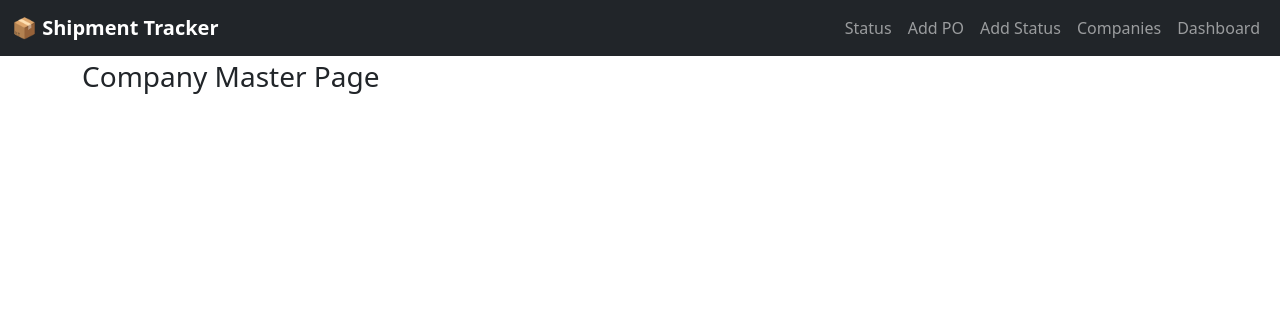
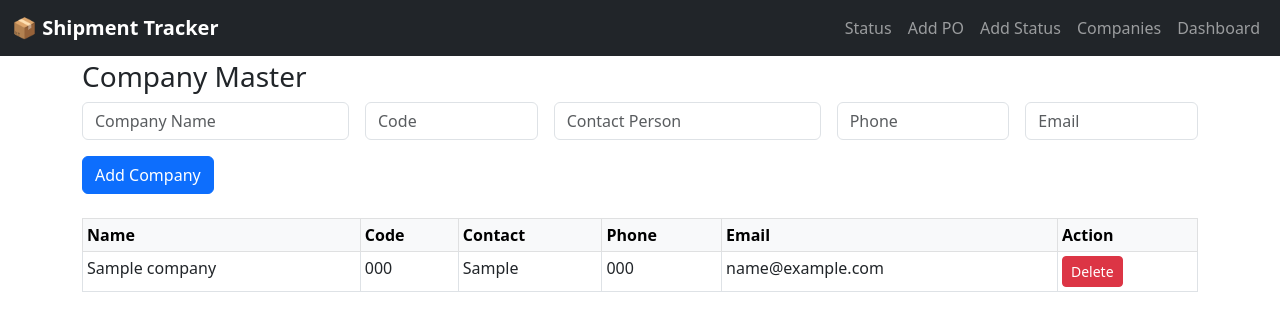
Before and after one commit to Solutionsnextwave/shipment-tracker, a Flask app: template templates/companies.html in a window 1280 px wide. Shown: the top 331 px of the page. Run offline with Flask 3, Linux system fonts and the light colour scheme; the template is opened without the code that fills it: most values are stand-ins (such as "Sample title", 1, 10 or a date in 2020).

Commit message:
Add files via upload

```diff
--- a/templates/companies.html
+++ b/templates/companies.html
@@ -1 +1,31 @@
-{% extends 'layout.html' %}{% block content %}<h3>Company Master Page</h3>{% endblock %}
+
+{% extends 'layout.html' %}
+{% block content %}
+<h3>Company Master</h3>
+<form method="POST" class="row g-3 mb-4">
+  <div class="col-md-3"><input type="text" name="name" placeholder="Company Name" class="form-control" required></div>
+  <div class="col-md-2"><input type="text" name="code" placeholder="Code" class="form-control"></div>
+  <div class="col-md-3"><input type="text" name="contact_person" placeholder="Contact Person" class="form-control"></div>
+  <div class="col-md-2"><input type="text" name="phone" placeholder="Phone" class="form-control"></div>
+  <div class="col-md-2"><input type="email" name="email" placeholder="Email" class="form-control"></div>
+  <div class="col-md-12"><button class="btn btn-primary">Add Company</button></div>
+</form>
+
+<table class="table table-bordered table-sm">
+  <thead class="table-light">
+    <tr><th>Name</th><th>Code</th><th>Contact</th><th>Phone</th><th>Email</th><th>Action</th></tr>
+  </thead>
+  <tbody>
+    {% for c in companies %}
+    <tr>
+      <td>{{ c.name }}</td>
+      <td>{{ c.code }}</td>
+      <td>{{ c.contact_person }}</td>
+      <td>{{ c.phone }}</td>
+      <td>{{ c.email }}</td>
+      <td><a href="/delete-company/{{ c.id }}" class="btn btn-danger btn-sm">Delete</a></td>
+    </tr>
+    {% endfor %}
+  </tbody>
+</table>
+{% endblock %}
```
Also changed, not shown: templates/add_po.html (+23 -1 lines).
